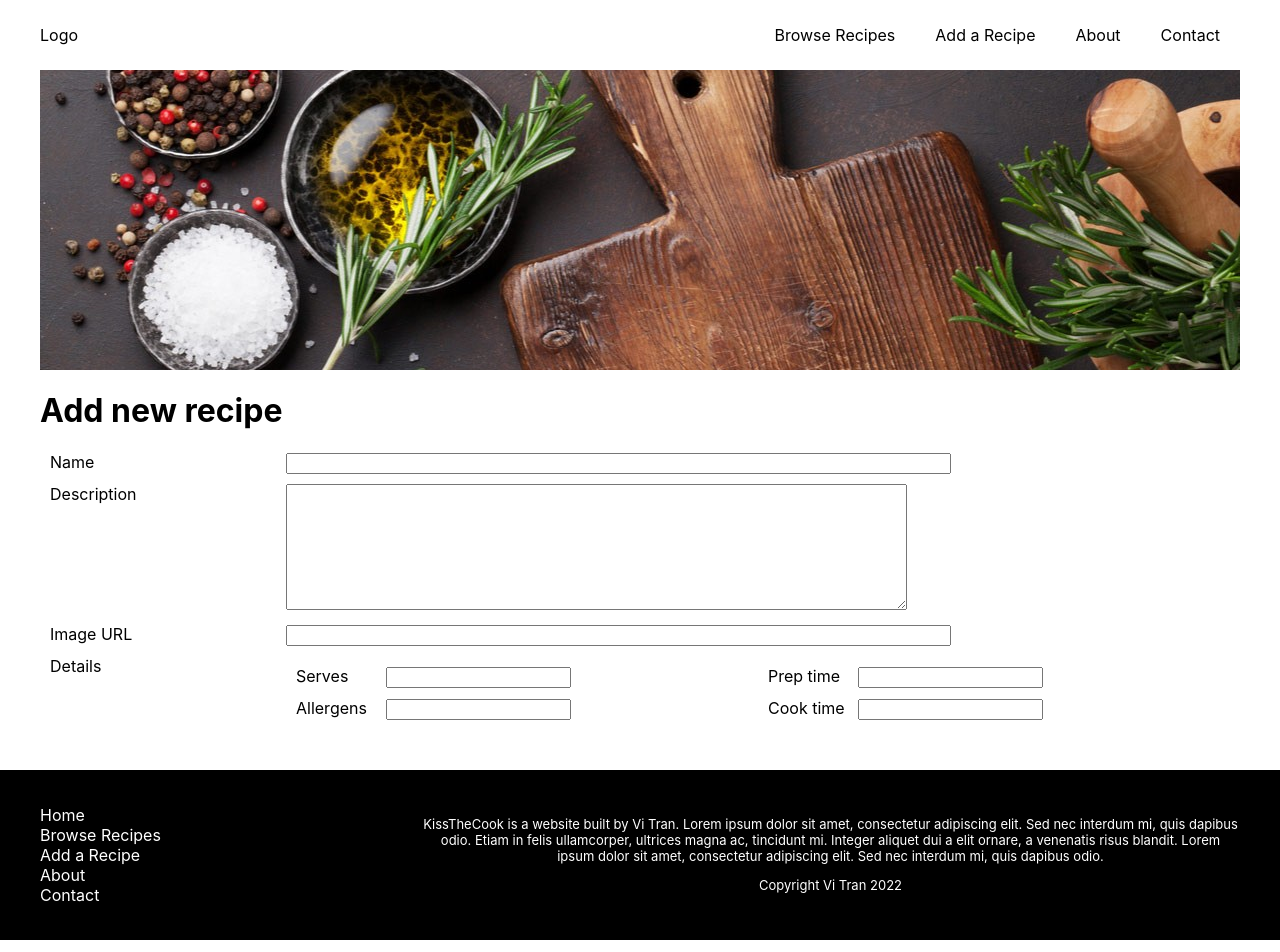
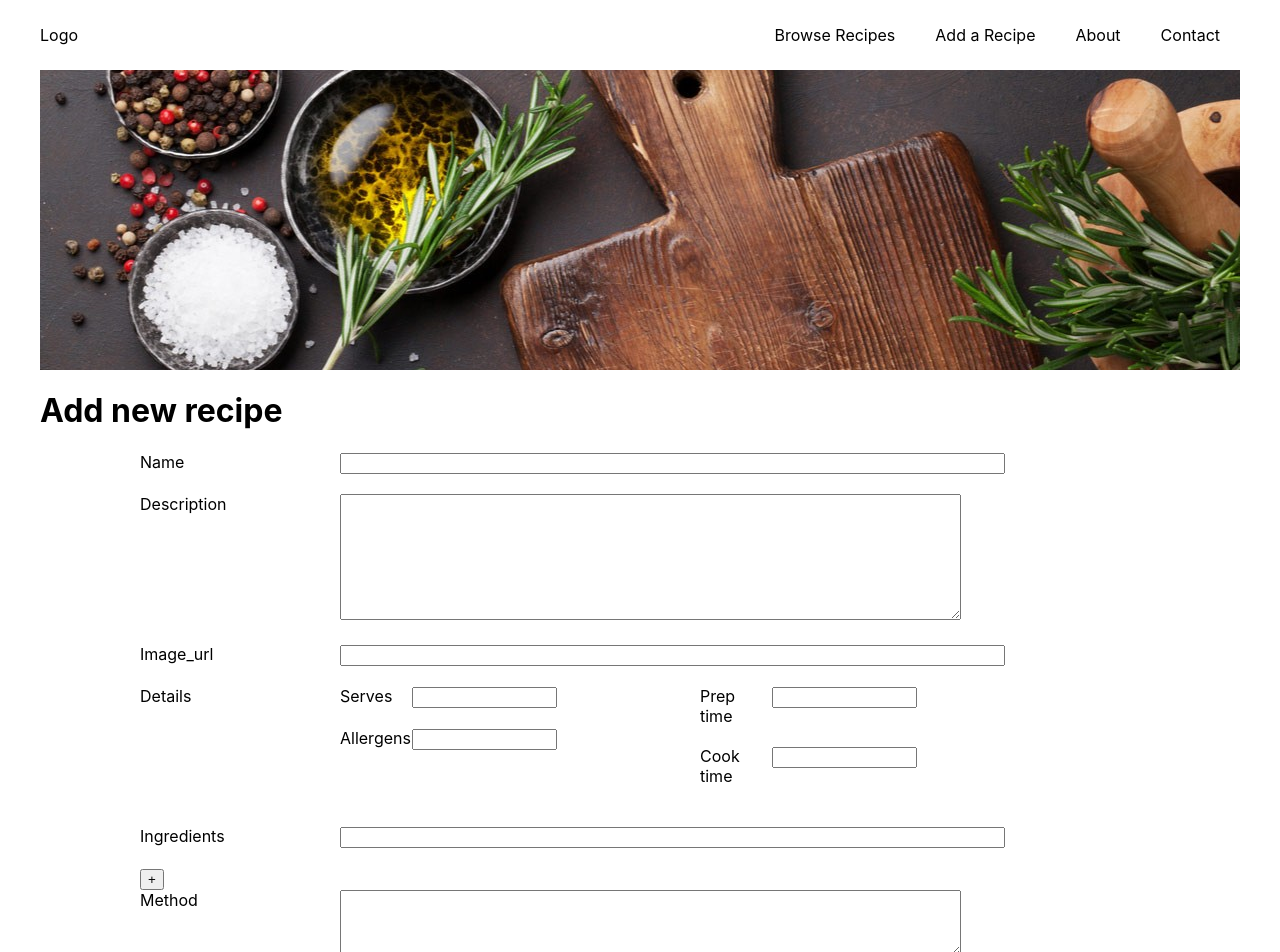
Before and after one commit to uppercasev/kissthecook, a React (Create React App) app: page /add in a window 1280 px wide. Shown: the top 952 px of the page. Built offline with nearby package versions, Linux system fonts and the light colour scheme; no server answers.

Commit message:
Sort created

```diff
--- a/src/components/ControlledInput.js
+++ b/src/components/ControlledInput.js
@@ -13,7 +13,7 @@ function ControlledInput({ element, type, name, require, rows, cols, size }) {
 
   if (element === "input") {
   return (
-    <div style={{ display: "flex", margin: "10px" }}>
+    <div style={{ display: "flex", marginBottom: "20px" }}>
       <div style={{ width: "20%" }}>
         <label htmlFor={name}>{capitalise(name)} </label>
       </div>
@@ -30,7 +30,7 @@ function ControlledInput({ element, type, name, require, rows, cols, size }) {
     </div>
   );} else if (element === "textarea") {
       return (
-        <div style={{ display: "flex", margin: "10px" }}>
+        <div style={{ display: "flex", marginBottom: "20px" }}>
             <div style={{ width: "20%" }}>
                  <label htmlFor={name}>{capitalise(name)}</label>
             </div>
--- a/src/pages/AddRecipe.js
+++ b/src/pages/AddRecipe.js
@@ -1,12 +1,30 @@
+import { useState } from "react";
 import ControlledInput from "../components/ControlledInput";
 import HeroImg from "../components/HeroImg";
 
 function AddRecipe() {
-  return (
+   const [formData, setFormData] = useState({
+       name: "",
+       description: "",
+       image_url: "",
+       serves: null,
+       allergens: "",
+       prep_time: "",
+       cook_time: "",
+       parts: []
+
+   });
+
+//    function handleSubmit(event) {
+//         event.preventDefault();
+//         onFormSubmit(formData);
+//       }
+
+    return (
     <div>
       <HeroImg size="small" />
       <h1> Add new recipe</h1>
-      <form>
+      <form style={{ width: "1000px", margin: "auto" }}>
         <ControlledInput
           element="input"
           type="text"
@@ -24,49 +42,78 @@ function AddRecipe() {
         <ControlledInput
           element="input"
           type="text"
-          name="image URL"
+          name="image_url"
           size="80"
           required={false}
         />
-        <div style={{ display: "flex", margin: "10px" }}>
+        <div style={{ display: "flex", marginBottom: "20px" }}>
           <div style={{ width: "20%" }}>
             <label htmlFor="details">Details </label>
           </div>
-          <div style={{ display: "flex", justifyContent:"left", width: "80%" }}>
-            <div style={{ width: "50%" }}>
+          <div
+            style={{ display: "flex", justifyContent: "left", width: "80%" }}
+          >
+            <div style={{ width: "45%" }}>
               <ControlledInput
                 element="input"
                 type="text"
                 name="serves"
-                size="20"
+                size="15"
                 required={false}
               />
               <ControlledInput
                 element="input"
                 type="text"
                 name="allergens"
-                size="20"
+                size="15"
                 required={false}
               />
             </div>
-            <div style={{ width: "50%" }}>
+            <div style={{ width: "45%" }}>
               <ControlledInput
                 element="input"
                 type="text"
                 name="prep time"
-                size="20"
+                size="15"
                 required={false}
               />
               <ControlledInput
                 element="input"
                 type="text"
                 name="cook time"
-                size="20"
+                size="15"
                 required={false}
               />
             </div>
           </div>
         </div>
+        <div>
+          <ControlledInput
+            element="input"
+            type="text"
+            name="ingredients"
+            size="80"
+            required={true}
+          />
+          <button type="button" name="add_another">
+            +
+          </button>
+        </div>
+        <div>
+          <ControlledInput
+            element="textarea"
+            name="method"
+            required={false}
+            rows="4"
+            cols="75"
+          />
+          <button type="button" name="add_another">
+            +
+          </button>
+        </div>
+        <button type="submit" name="delete" className="button">
+          Add recipe
+        </button>
       </form>
     </div>
   );
--- a/src/pages/Browse.js
+++ b/src/pages/Browse.js
@@ -5,6 +5,44 @@ import Sort from "../components/Sort";
 
 function Browse( {recipes}) {
 //   const [sortedRecipes, setSortedRecipes] = useState([]);
+const [recipesToDisplay, setRecipesToDisplay] = useState(recipes);
+const [selectedSort, setSelectedSort] = useState("alphabetical");
+
+const handleSort = (event) => {
+    const orderedName = () =>
+      recipes.sort((a, b) => {
+        if (a.name < b.name) {
+          return -1;
+        }
+        if (a.name > b.name) {
+          return 1;
+        }
+        return 0;
+      });
+
+    const orderedChronological = () =>
+      recipes.sort((a, b) => {
+        if (a.id < b.id) {
+          return -1;
+        }
+        if (a.id > b.id) {
+          return 1;
+        }
+        return 0;
+      });
+
+      const sortBy = event.target.value;
+      setSelectedSort(sortBy);
+
+    if (sortBy === "alphabetical") {
+        setRecipesToDisplay(orderedName());
+    } else if (sortBy === "reverse") {
+        setRecipesToDisplay(orderedName().reverse());
+    } else if (sortBy === "recent") {
+        setRecipesToDisplay(orderedChronological().reverse());
+    }
+};
+
 
   return (
     <div>
@@ -12,11 +50,11 @@ function Browse( {recipes}) {
       <div style={{ display: "flex", justifyContent: "space-between" }}>
       <h1>Browse Recipes</h1>
       <div style={{ display: "flex", alignItems: "center" }}>
-          <Sort />
+          <Sort handleSort={handleSort} selectedSort={selectedSort}/>
       </div>
       </div>
       <div>
-        {recipes.map((item) => {
+        {recipesToDisplay.map((item) => {
           return <ListItem item={item} />;
         })}
       </div>
```
